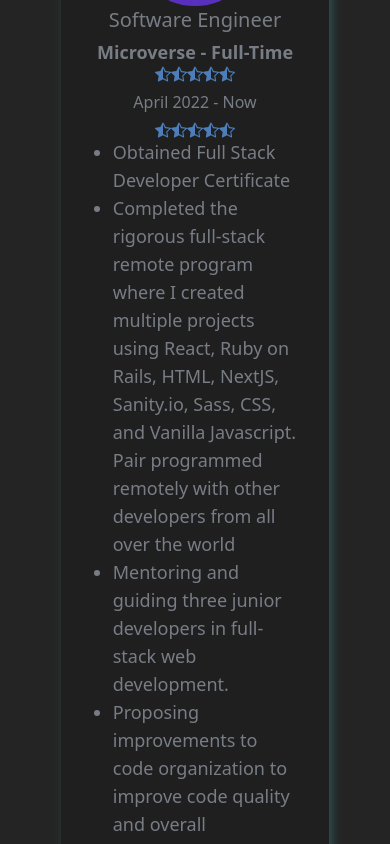
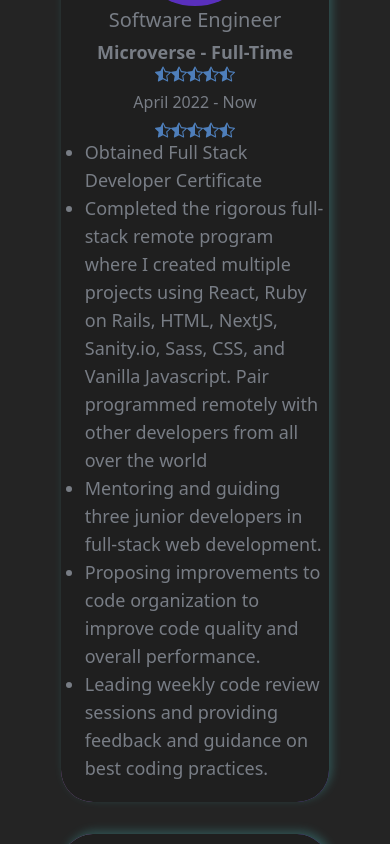
Before and after one commit to joffreynk/joffrey-s-portfolio, a Next.js app: page / in a window 390 px wide. Shown: the part 2620-3464 px from the top of the page. Built offline with nearby package versions, Linux system fonts and the light colour scheme.

Commit message:
Adjust  components/ExperienceCard.js width on different media queries

```diff
--- a/components/ExperienceCard.js
+++ b/components/ExperienceCard.js
@@ -39,7 +39,7 @@
         <p className='text-blue-400 flex justify-center items-center'><BsStarHalf/> <BsStarHalf/><BsStarHalf/><BsStarHalf/><BsStarHalf/></p>
 
       </div>
-        <ul className='list-disc ml-5 text-lg  text-gray-400 self-start px-8'>
+        <ul className='list-disc ml-5 text-lg  text-gray-400 self-start px-1 md:px-8'>
             {
               ex.expr.map(sk => <li key={sk}>{sk}</li>)
             }
```
